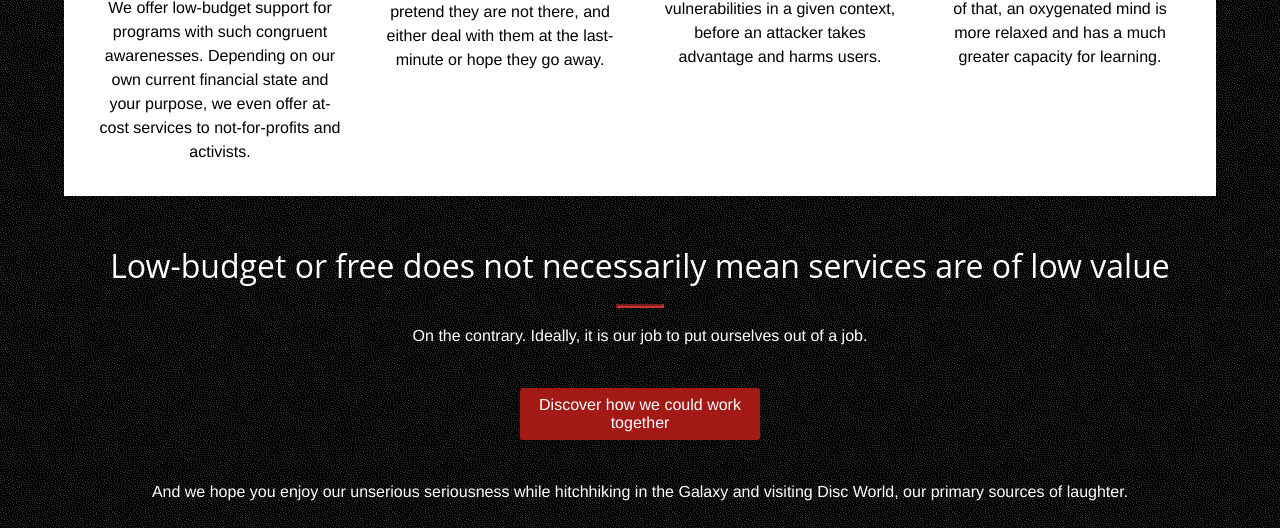
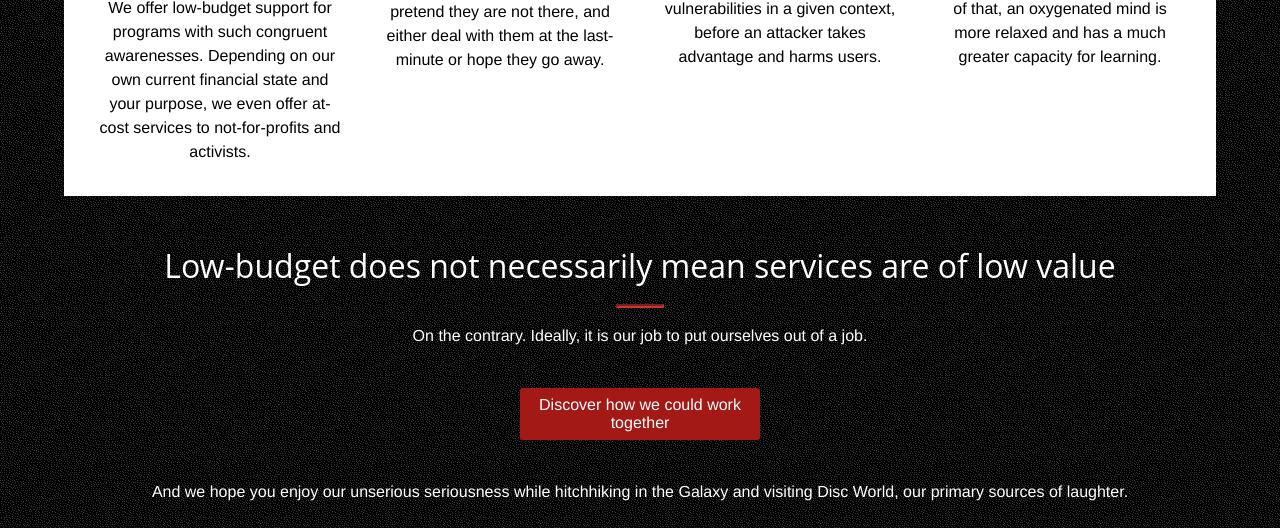
Before and after one commit to tymyrddin/flask-uu, a Flask app: template project/blog/templates/blog/about.html in a window 1280 px wide. Shown: the part 680-1208 px from the top of the page. Run offline with Flask 2, Linux system fonts and the light colour scheme; the template is opened without the code that fills it, so the values that code supplies are empty.

Commit message:
Title correction

```diff
--- a/project/blog/templates/blog/about.html
+++ b/project/blog/templates/blog/about.html
@@ -39,7 +39,7 @@
     </div>
 
     <div class="page__article">
-        <h1>Low-budget or free does not necessarily mean services are of low value</h1>
+        <h1>Low-budget does not necessarily mean services are of low value</h1>
         <hr class="light">
         <p>On the contrary. Ideally, it is our job to put ourselves out of a job.</p>
         <div class="page-post-card__link">
--- a/project/build/about/index.html
+++ b/project/build/about/index.html
@@ -78,7 +78,7 @@
     </div>
 
     <div class="page__article">
-        <h1>Low-budget or free does not necessarily mean services are of low value</h1>
+        <h1>Low-budget does not necessarily mean services are of low value</h1>
         <hr class="light">
         <p>On the contrary. Ideally, it is our job to put ourselves out of a job.</p>
         <div class="page-post-card__link">
```
